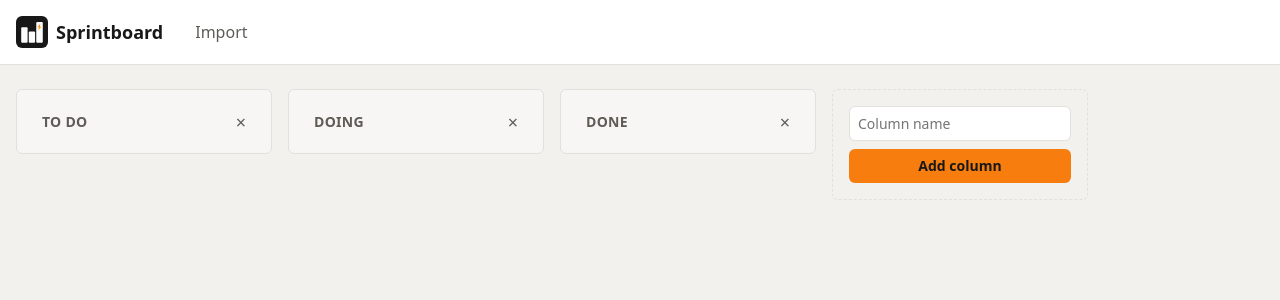
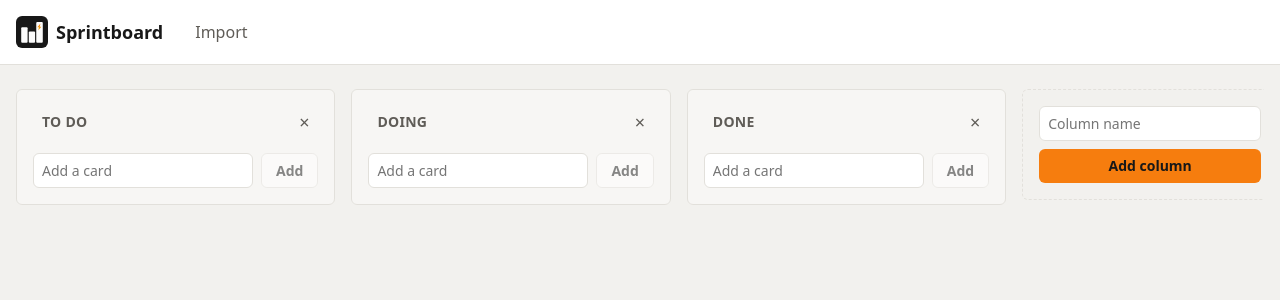
Before and after one commit to jkatariina/sprintboard, a React (Vite) app: page / in a window 1280 px wide. Shown: the top 300 px of the page. Built offline with nearby package versions, Linux system fonts and the light colour scheme.

Commit message:
feat: add cards to a column

```diff
--- a/src/components/board/Board.jsx
+++ b/src/components/board/Board.jsx
@@ -3,7 +3,8 @@ import Column from './Column.jsx'
 import ColumnForm from './ColumnForm.jsx'
 import styles from './Board.module.css'
 
-const storageKey = 'sprintboard.board.v1'
+const columnsKey = 'sprintboard.board.v1'
+const cardsKey = 'sprintboard.cards.v1'
 
 function createDefaultColumns() {
   return ['To do', 'Doing', 'Done'].map((title) => ({
@@ -13,7 +14,7 @@ function createDefaultColumns() {
 }
 
 function loadColumns() {
-  const saved = localStorage.getItem(storageKey)
+  const saved = localStorage.getItem(columnsKey)
 
   if (saved === null) {
     return createDefaultColumns()
@@ -26,12 +27,31 @@ function loadColumns() {
   }
 }
 
+function loadCards() {
+  const saved = localStorage.getItem(cardsKey)
+
+  if (saved === null) {
+    return []
+  }
+
+  try {
+    return JSON.parse(saved)
+  } catch {
+    return []
+  }
+}
+
 function Board() {
   const [columns, setColumns] = useState(loadColumns)
+  const [cards, setCards] = useState(loadCards)
 
   useEffect(() => {
-    localStorage.setItem(storageKey, JSON.stringify(columns))
+    localStorage.setItem(columnsKey, JSON.stringify(columns))
   }, [columns])
+
+  useEffect(() => {
+    localStorage.setItem(cardsKey, JSON.stringify(cards))
+  }, [cards])
 
   function addColumn(title) {
     setColumns([...columns, { id: crypto.randomUUID(), title }])
@@ -47,6 +67,11 @@ function Board() {
 
   function deleteColumn(id) {
     setColumns(columns.filter((column) => column.id !== id))
+    setCards(cards.filter((card) => card.columnId !== id))
+  }
+
+  function addCard(columnId, title) {
+    setCards([...cards, { id: crypto.randomUUID(), columnId, title }])
   }
 
   return (
@@ -56,8 +81,10 @@ function Board() {
           key={column.id}
           column={column}
           columns={columns}
+          cards={cards.filter((card) => card.columnId === column.id)}
           onRename={renameColumn}
           onDelete={deleteColumn}
+          onAddCard={addCard}
         />
       ))}
 
--- /dev/null
+++ b/src/components/board/Card.jsx
@@ -0,0 +1,7 @@
+import styles from './Card.module.css'
+
+function Card({ card }) {
+  return <article className={styles.card}>{card.title}</article>
+}
+
+export default Card
--- /dev/null
+++ b/src/components/board/Card.module.css
@@ -0,0 +1,8 @@
+.card {
+  padding: var(--space-sm);
+  border: 1px solid var(--color-border);
+  border-radius: var(--radius);
+  background-color: var(--color-surface);
+  font-size: 0.875rem;
+  overflow-wrap: anywhere;
+}
--- /dev/null
+++ b/src/components/board/CardComposer.jsx
@@ -0,0 +1,31 @@
+import { useState } from 'react'
+import Button from '../ui/Button.jsx'
+import styles from './CardComposer.module.css'
+
+function CardComposer({ onAdd }) {
+  const [title, setTitle] = useState('')
+
+  function handleSubmit(event) {
+    event.preventDefault()
+    onAdd(title.trim())
+    setTitle('')
+  }
+
+  return (
+    <form className={styles.form} onSubmit={handleSubmit}>
+      <input
+        className={styles.input}
+        value={title}
+        onChange={(event) => setTitle(event.target.value)}
+        placeholder="Add a card"
+        aria-label="Card title"
+      />
+
+      <Button type="submit" disabled={title.trim() === ''}>
+        Add
+      </Button>
+    </form>
+  )
+}
+
+export default CardComposer
--- /dev/null
+++ b/src/components/board/CardComposer.module.css
@@ -0,0 +1,16 @@
+.form {
+  display: flex;
+  gap: var(--space-sm);
+}
+
+.input {
+  flex: 1;
+  min-width: 0;
+  padding: 0.375rem 0.5rem;
+  border: 1px solid var(--color-border);
+  border-radius: var(--radius);
+  background-color: var(--color-surface);
+  color: var(--color-text);
+  font: inherit;
+  font-size: 0.875rem;
+}
--- a/src/components/board/Column.jsx
+++ b/src/components/board/Column.jsx
@@ -1,11 +1,13 @@
 import { useState } from 'react'
+import Card from './Card.jsx'
+import CardComposer from './CardComposer.jsx'
 import Button from '../ui/Button.jsx'
 import ErrorMessage from '../ui/ErrorMessage.jsx'
 import Modal from '../ui/Modal.jsx'
 import { validateColumnTitle } from '../../utils/validation.js'
 import styles from './Column.module.css'
 
-function Column({ column, columns, onRename, onDelete }) {
+function Column({ column, columns, cards, onRename, onDelete, onAddCard }) {
   const [isEditing, setIsEditing] = useState(false)
   const [isConfirming, setIsConfirming] = useState(false)
   const [title, setTitle] = useState(column.title)
@@ -82,6 +84,14 @@ function Column({ column, columns, onRename, onDelete }) {
         </div>
       )}
 
+      <div className={styles.cards}>
+        {cards.map((card) => (
+          <Card key={card.id} card={card} />
+        ))}
+      </div>
+
+      <CardComposer onAdd={(title) => onAddCard(column.id, title)} />
+
       <Modal
         isOpen={isConfirming}
         onClose={() => setIsConfirming(false)}
--- a/src/components/board/Column.module.css
+++ b/src/components/board/Column.module.css
@@ -6,7 +6,19 @@
   background-color: var(--color-surface-muted);
 }
 
+.column {
+  display: flex;
+  flex-direction: column;
+  gap: var(--space-sm);
+}
+
 .form {
+  display: flex;
+  flex-direction: column;
+  gap: var(--space-sm);
+}
+
+.cards {
   display: flex;
   flex-direction: column;
   gap: var(--space-sm);
```
